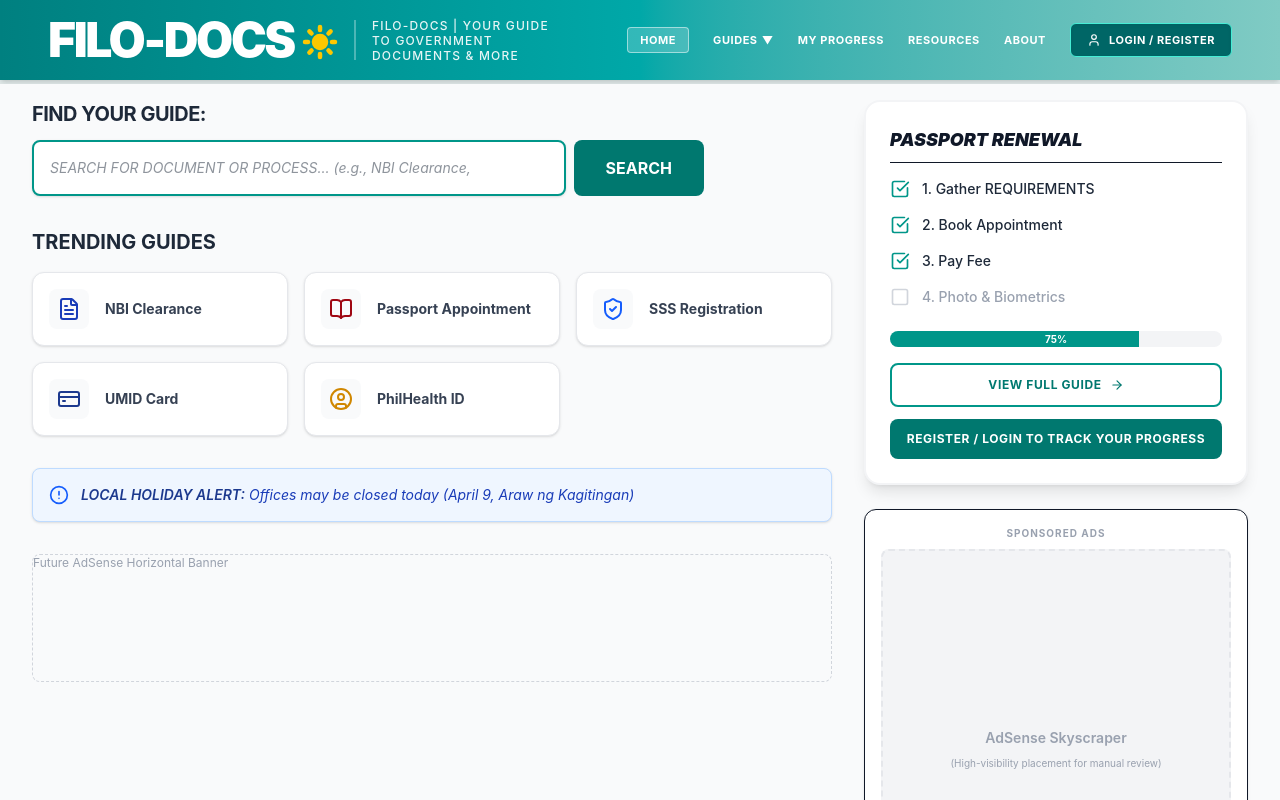
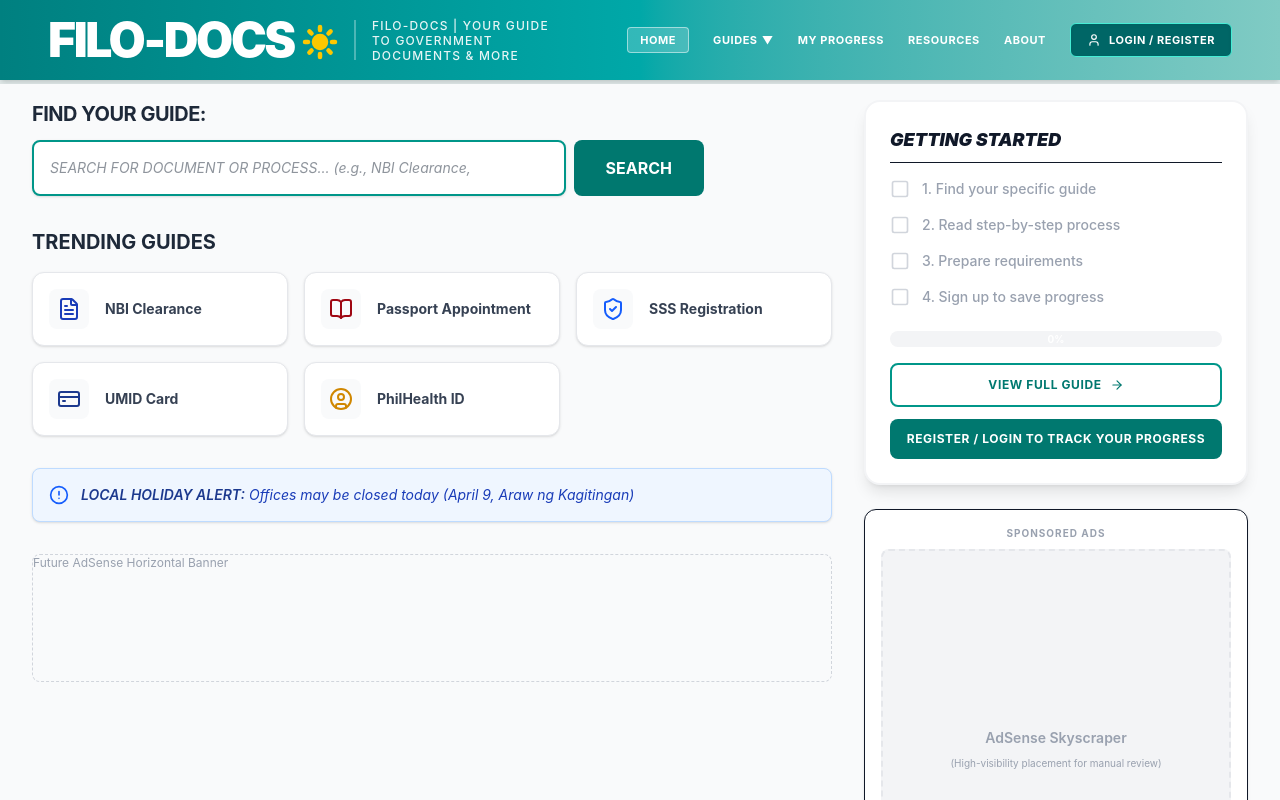
Before and after one commit to mmoriones/ayosdocs, a React (Vite) app in the folder client/: page / in a window 1280 px wide. Shown: the top 800 px of the page. Built offline with nearby package versions, Linux system fonts and the light colour scheme.

Commit message:
add homepage checklist placeholder

```diff
--- a/client/src/pages/Home.jsx
+++ b/client/src/pages/Home.jsx
@@ -5,6 +5,13 @@
 import HolidayAlert from '../components/HolidayAlert';
 
 const Home = () => {
+  const defaultOnboarding = [
+    { id: 1, task: 'Find your specific guide', completed: false },
+    { id: 2, task: 'Read step-by-step process', completed: false },
+    { id: 3, task: 'Prepare requirements', completed: false },
+    { id: 4, task: 'Sign up to save progress', completed: false },
+  ];
+
   return (
     // Use min-h-screen to ensure the dark color covers the whole height
     <div className="min-h-screen flex flex-col lg:flex-row gap-8 px-8 items-start transition-colors duration-300
@@ -24,7 +31,10 @@
       </div>
 
       <div className="w-full lg:w-96 space-y-6 sticky top-8 pt-4">
-        <ChecklistCard />
+        <ChecklistCard
+          title="Getting Started"
+          initialSteps={defaultOnboarding}
+        />
 
         <div className="p-4 border rounded-xl shadow-sm bg-white dark:bg-[#242729] dark:border-gray-800">
           <p className="text-[10px] text-gray-400 mb-2 text-center uppercase font-bold tracking-widest">
```
